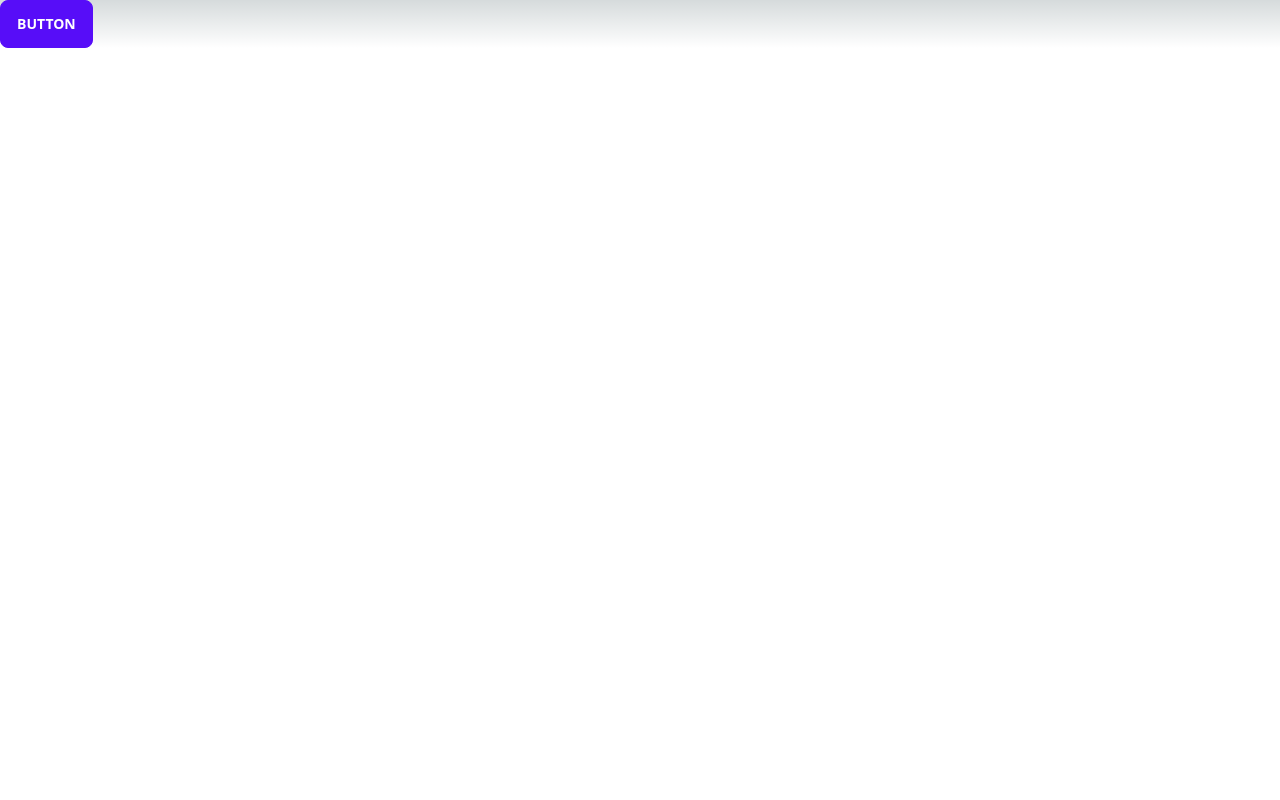
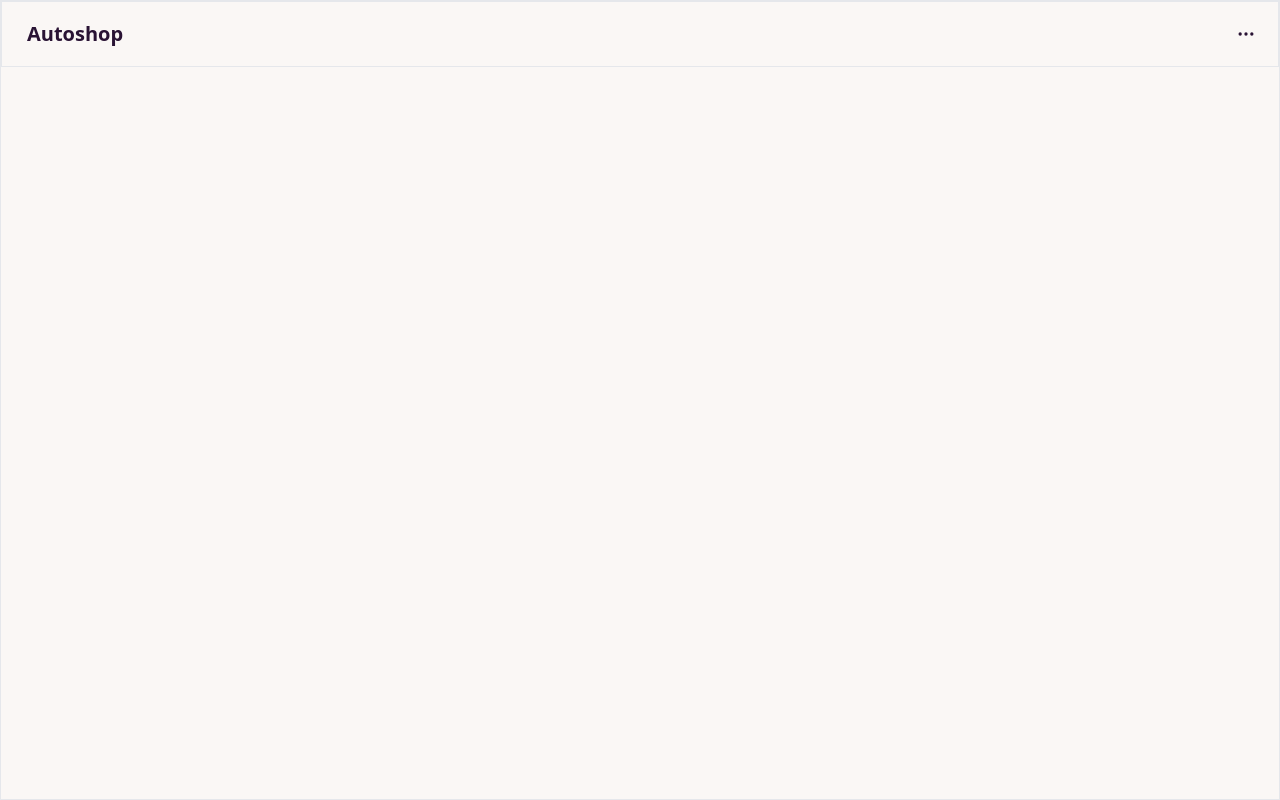
Before and after one commit to leanjunio/autoshop, a Next.js app: page / in a window 1280 px wide. Built offline with nearby package versions, Linux system fonts and the light colour scheme.

Commit message:
feat: create basic page layout

```diff
--- /dev/null
+++ b/src/components/layout.tsx
@@ -0,0 +1,9 @@
+import Navbar from "./navbar";
+
+export default function Layout() {
+  return (
+    <div className="min-h-screen w-full border">
+      <Navbar />
+    </div>
+  );
+}
--- a/src/components/navbar.tsx
+++ b/src/components/navbar.tsx
@@ -1,25 +1,8 @@
 export default function Navbar() {
   return (
-    <div className="navbar bg-base-100">
-      <div className="flex-none">
-        <button className="btn btn-square btn-ghost">
-          <svg
-            xmlns="http://www.w3.org/2000/svg"
-            fill="none"
-            viewBox="0 0 24 24"
-            className="inline-block w-5 h-5 stroke-current"
-          >
-            <path
-              strokeLinecap="round"
-              strokeLinejoin="round"
-              strokeWidth="2"
-              d="M4 6h16M4 12h16M4 18h16"
-            ></path>
-          </svg>
-        </button>
-      </div>
+    <div className="navbar bg-base-100 border">
       <div className="flex-1">
-        <a className="btn btn-ghost normal-case text-xl">autoshop</a>
+        <a className="btn btn-ghost normal-case text-xl">Autoshop</a>
       </div>
       <div className="flex-none">
         <button className="btn btn-square btn-ghost">
--- a/src/pages/_app.tsx
+++ b/src/pages/_app.tsx
@@ -1,12 +1,11 @@
+import Layout from "@/components/layout";
 import "@/styles/globals.css";
 import type { AppProps } from "next/app";
 
 export default function App({ Component, pageProps }: AppProps) {
   return (
-    <div>
-      <button className="btn btn-primary">
-        Button
-      </button>
+    <div data-theme="cupcake">
+      <Layout />
     </div>
   );
 }
```
